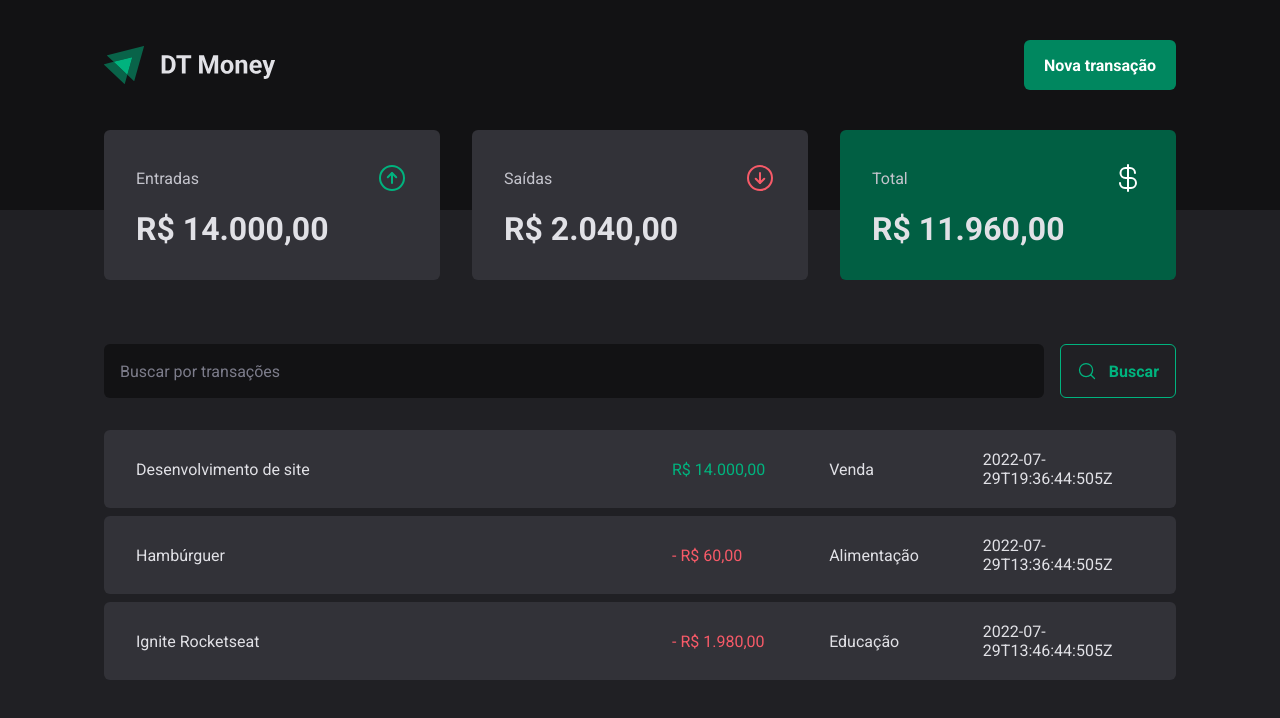
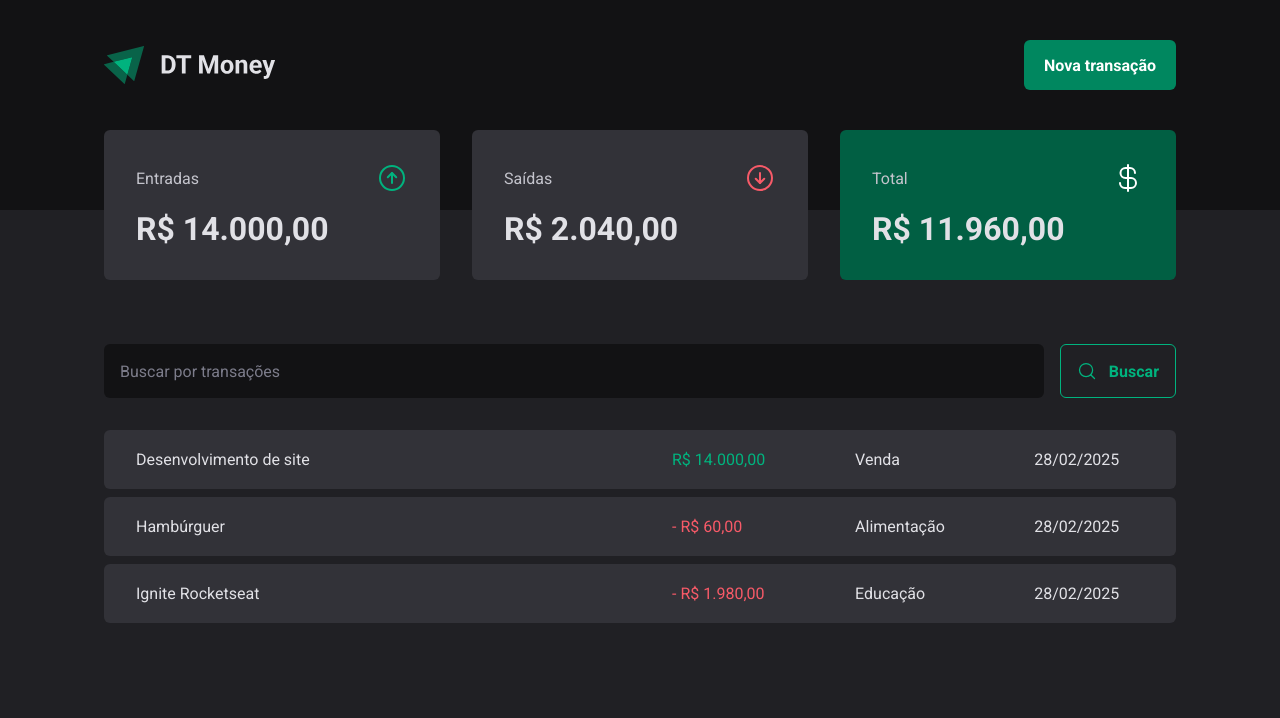
Before and after one commit to gabrieloliveirapimentel/dt-money, a React (Vite) app: page / in a window 1280 px wide. Shown: the top 718 px of the page. Built offline with nearby package versions, Linux system fonts and the light colour scheme; data requests are answered from the project's data file.

Commit message:
Ajustando formato dos valores

```diff
--- a/server.json
+++ b/server.json
@@ -6,7 +6,7 @@
             "type": "income",
             "category": "Venda",
             "price": 14000,
-            "createAt": "2022-07-29T19:36:44:505Z"
+            "createAt": "2025-02-28T19:36:44.505Z"
         },
         {
             "id": 2,
@@ -14,7 +14,7 @@
             "type": "outcome",
             "category": "Alimentação",
             "price": 60,
-            "createAt": "2022-07-29T13:36:44:505Z"
+            "createAt": "2025-02-28T13:36:44.505Z"
         },
         {
             "id": 3,
@@ -22,7 +22,7 @@
             "type": "outcome",
             "category": "Educação",
             "price": 1980,
-            "createAt": "2022-07-29T13:46:44:505Z"
+            "createAt": "2025-02-28T13:46:44.505Z"
         }
     ]
 }
--- a/src/pages/Transactions/index.tsx
+++ b/src/pages/Transactions/index.tsx
@@ -9,7 +9,7 @@ import { Header } from "../../components/Header"
 import { Summary } from "../../components/Summary"
 import { SearchForm } from "./components/SearchForm"
 import { TransactionsContext } from "../../contexts/TransactionsContext"
-import { priceFormatter } from "../../utils/formatter"
+import { dateFormatter, priceFormatter } from "../../utils/formatter"
 
 export function Transactions() {
     const { transactions } = useContext(TransactionsContext)
@@ -33,7 +33,7 @@ export function Transactions() {
                                     </PriceHighlight>
                                 </td>
                                 <td>{transaction.category}</td>
-                                <td>{transaction.createAt}</td>
+                                <td>{dateFormatter.format(new Date(transaction.createAt))}</td>
                         </tr>
                         )}
                     )}
```
